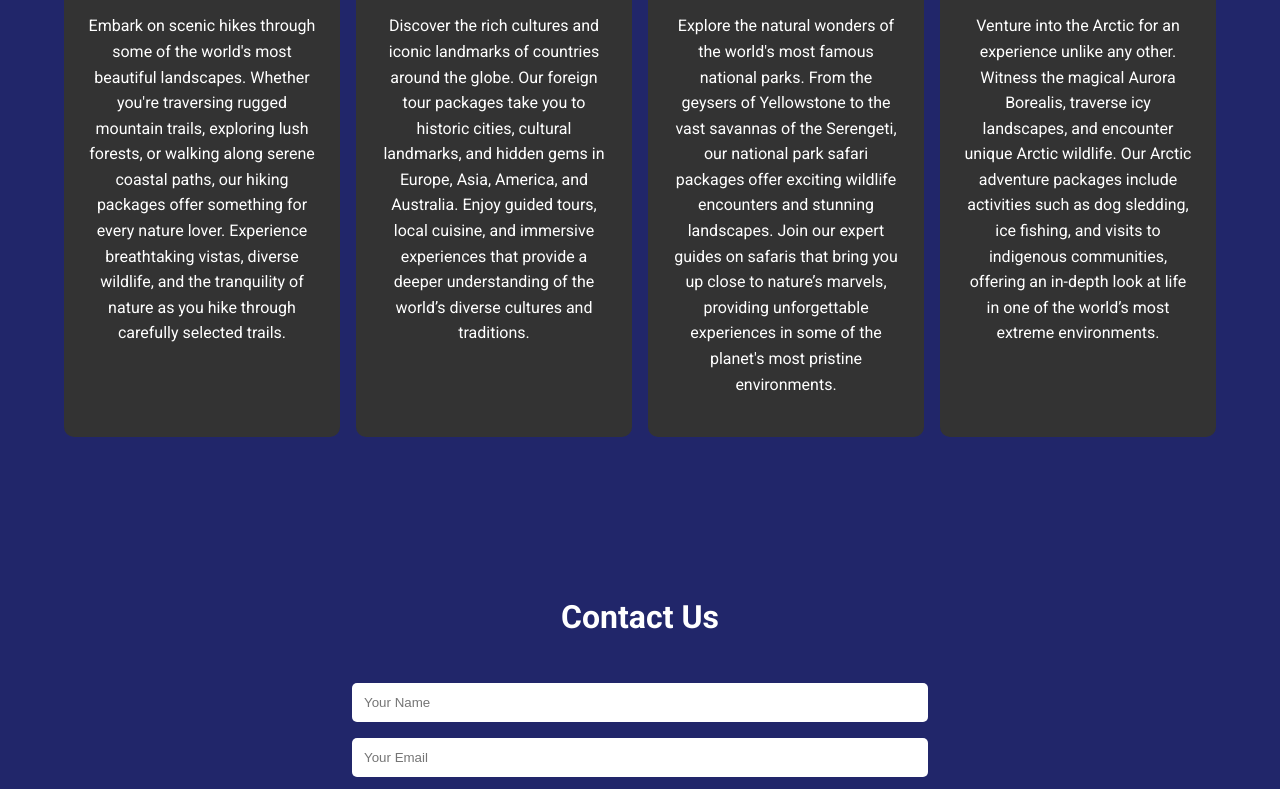
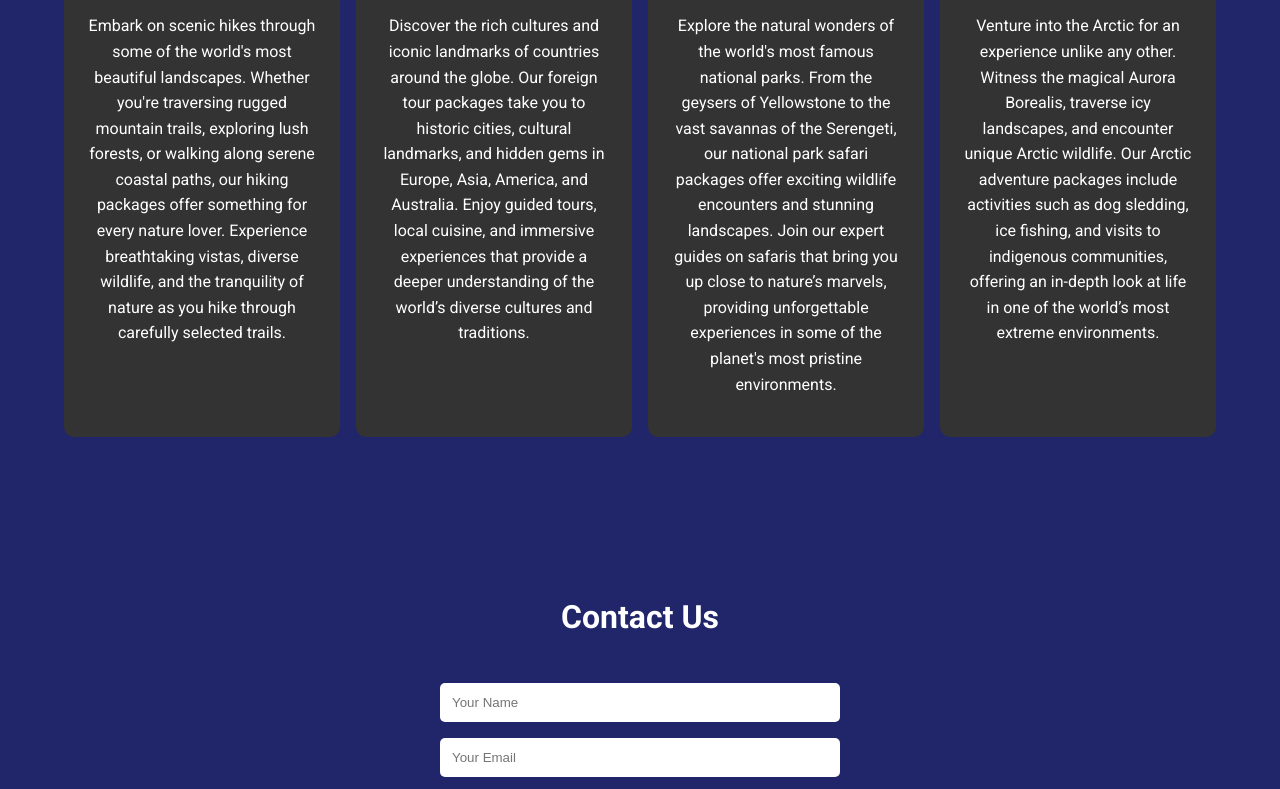
Before and after one commit to Krisha127/KalpeshArts.github.io, a plain HTML site: page index.html in a window 1280 px wide. Shown: the part 2175-2964 px from the top of the page. Drawn offline with Linux system fonts and the light colour scheme.

Commit message:
Update style.css

```diff
--- a/style.css
+++ b/style.css
@@ -134,7 +134,7 @@ h2 {
   }
 
 .contact input, .contact textarea {
-    width: 50%;
+    width: 50vh;
     padding: 0.75rem;
     margin: 0.5rem 0;
     border: none;
```
